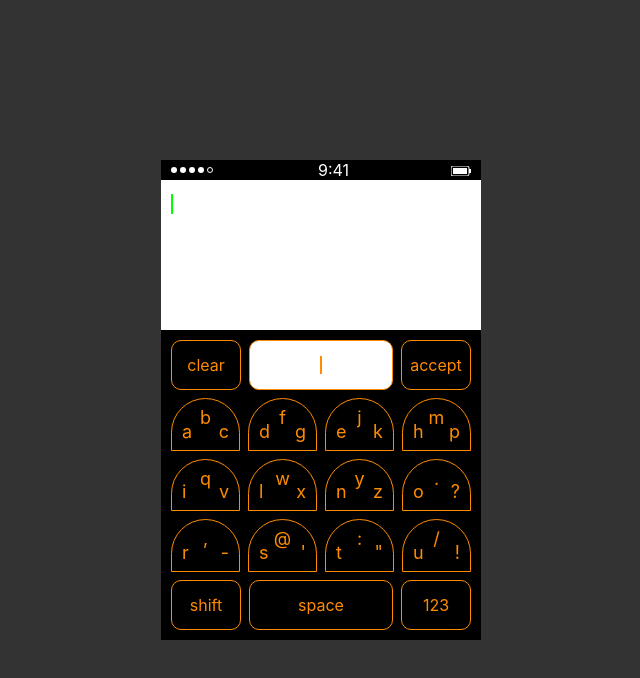
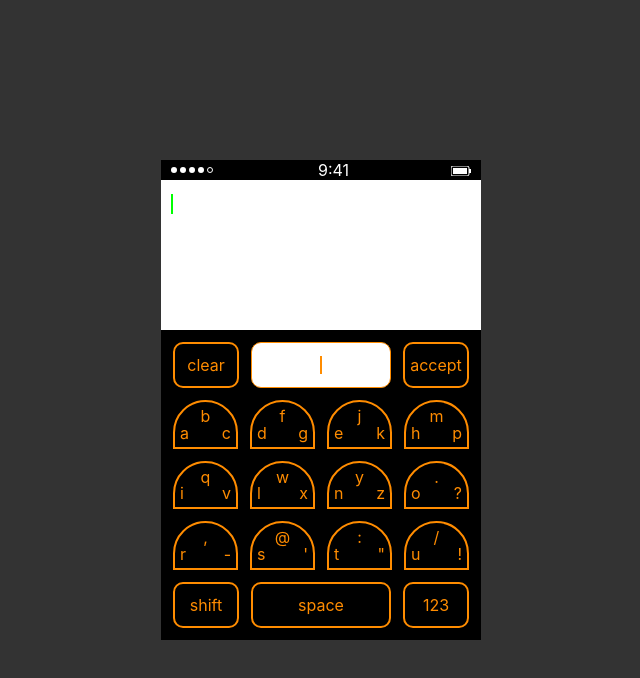
Before and after one commit to juliendorra/blob-keyboard-simulator, a plain HTML site: page blob-keyboard-simulator.html in a window 1280 px wide. Shown: the whole page, without its empty margins (319-959 px from the left). Drawn offline with Linux system fonts and the light colour scheme.

Commit message:
key appearance better matches drawing

```diff
--- a/blob-keyboard-simulator.html
+++ b/blob-keyboard-simulator.html
@@ -141,7 +141,7 @@
 
     .key {
       background-color: black;
-      border: 1px solid #ff8c00;
+      border: 2px solid #ff8c00;
       border-radius: 10px;
       display: flex;
       justify-content: center;
@@ -149,32 +149,32 @@
       font-size: 16px;
       box-shadow: 0 1px 1px rgba(0, 0, 0, 0.2);
       color: #ff8c00;
+      margin: 2px;
     }
 
     .blob-key {
       position: relative;
       border-radius: 50px 50px 0 0;
-
     }
 
     .blob-key span {
       position: absolute;
-      font-size: 18px;
+      font-size: 16px;
       color: #ff8c00;
     }
 
     .left-letter {
-      left: 10px;
-      bottom: 8px;
+      left: 5px;
+      bottom: 4px;
     }
 
     .center-letter {
-      top: 8px;
+      top: 4px;
     }
 
     .right-letter {
-      right: 10px;
-      bottom: 8px;
+      right: 5px;
+      bottom: 4px;
     }
 
     #text-input {
@@ -213,13 +213,13 @@
     .key-active-left {
       color: #00ff00 !important;
       border-color: #00ff00 !important;
-      transform: skewX(20deg) scaleX(0.8);
+      transform: skewX(20deg) scaleX(0.8) translate(-10px);
     }
 
     .key-active-right {
       color: #00ff00 !important;
       border-color: #00ff00 !important;
-      transform: skewX(-20deg) scaleX(0.8);
+      transform: skewX(-20deg) scaleX(0.8) translate(10px);
     }
 
     .key-active-right .right-letter {
```
